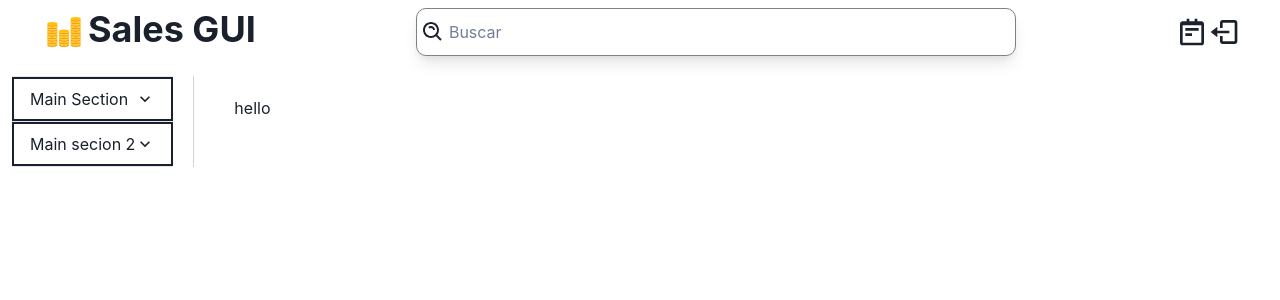
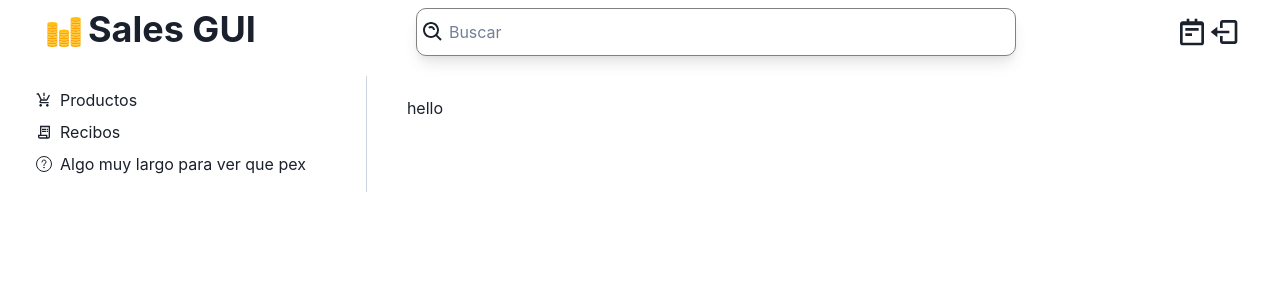
Before and after one commit to ChrisPoul/sales-gui, a React (Create React App) app: page / in a window 1280 px wide. Shown: the top 300 px of the page. Built offline with nearby package versions, Linux system fonts and the light colour scheme.

Commit message:
Did some work on the side bar

```diff
--- a/src/App.jsx
+++ b/src/App.jsx
@@ -6,7 +6,7 @@ import { HomePage } from "./components/HomePage";
 import { AddProduct } from "./components/AddProduct";
 import { ProductDetails } from "./components/ProductDetails";
 import { ProductsList } from "./components/ProductsList";
-import { SideMenu } from "./components/SideMenu";
+import { SideBar } from "./components/SideBar";
 import { NavBar } from "./components/NavBar";
 
 export function App() {
@@ -19,7 +19,7 @@ export function App() {
         align="stretch"
         divider={<StackDivider borderColor='gray.300' />}
       >
-        <SideMenu />
+        <SideBar />
         <Box width="100%" padding={5}>
           <Routes>
             <Route path="/" element={<HomePage />} />
--- /dev/null
+++ b/src/components/SideBar.jsx
@@ -0,0 +1,43 @@
+import {
+    Box, VStack, Link, Icon
+} from "@chakra-ui/react"
+import { MdOutlineReceiptLong, MdProductionQuantityLimits } from "react-icons/md"
+import { Link as ReachLink } from "react-router-dom"
+
+export function SideBar() {
+    return (
+        <VStack
+            paddingLeft={6}
+            paddingTop={3}
+            paddingRight={10}
+            paddingBottom={4}
+            width="max-content"
+            alignContent="start"
+        >
+            {Section("Productos", "/products", MdProductionQuantityLimits)}
+            {Section("Recibos", "#", MdOutlineReceiptLong)}
+            {Section("Algo muy largo para ver que pex", "#")}
+        </VStack>
+    )
+}
+
+function Section(title, url, sectionIcon) {
+    return (
+        <Link
+            key={title}
+            display="flex"
+            textAlign="left"
+            as={ReachLink}
+            to={url}
+            width="100%"
+            whiteSpace="nowrap"
+            alignItems="center"
+            _hover={{
+                textDecoration: "none"
+            }}
+        >
+            <Icon as={sectionIcon} />
+            <Box marginLeft={2} color="gray.800">{title}</Box>
+        </Link>
+    )
+}
--- a/src/components/SideMenu.jsx
+++ /dev/null
@@ -1,52 +0,0 @@
-import {
-    Accordion, AccordionItem, AccordionButton,
-    AccordionPanel, AccordionIcon, Box, Button
-} from "@chakra-ui/react"
-
-export function SideMenu() {
-    return (
-        <Accordion allowToggle>
-            <AccordionItem>
-                {MainSection("Main Section")}
-                {SubSections([
-                    "Subsection 1"
-                ])}
-            </AccordionItem>
-
-            <AccordionItem>
-                {MainSection("Main secion 2")}
-                {SubSections([
-                    "Subsection 1",
-                    "subsection 2 22 ddd ss"
-                ])}
-            </AccordionItem>
-        </Accordion>
-    )
-}
-
-function MainSection(title) {
-    return (
-        <h2>
-            <AccordionButton border='2px solid' minWidth="max-content">
-                <Box flex='1' textAlign='left'>
-                    {title}
-                </Box>
-                <AccordionIcon />
-            </AccordionButton>
-        </h2 >
-    )
-}
-
-function SubSections(subsection_titles) {
-    return (<AccordionPanel minWidth="max-content">
-        {subsection_titles.map(title => (
-            <h2 key={title}>
-                <Button variant="solid">
-                    <Box flex='1'>
-                        {title}
-                    </Box>
-                </Button>
-            </h2>
-        ))}
-    </AccordionPanel>)
-}
--- a/src/theme.js
+++ b/src/theme.js
@@ -6,7 +6,6 @@ const Button = {
     // The styles all button have in common
     baseStyle: {
         fontWeight: 'bold',
-        textTransform: 'uppercase',
         borderRadius: 'base', // <-- border radius is same for all variants and sizes
     },
     // Two variants: outline and solid
@@ -30,6 +29,5 @@ const Button = {
 export const theme = extendTheme({
     components: {
         Button,
-
     }
 })
```
